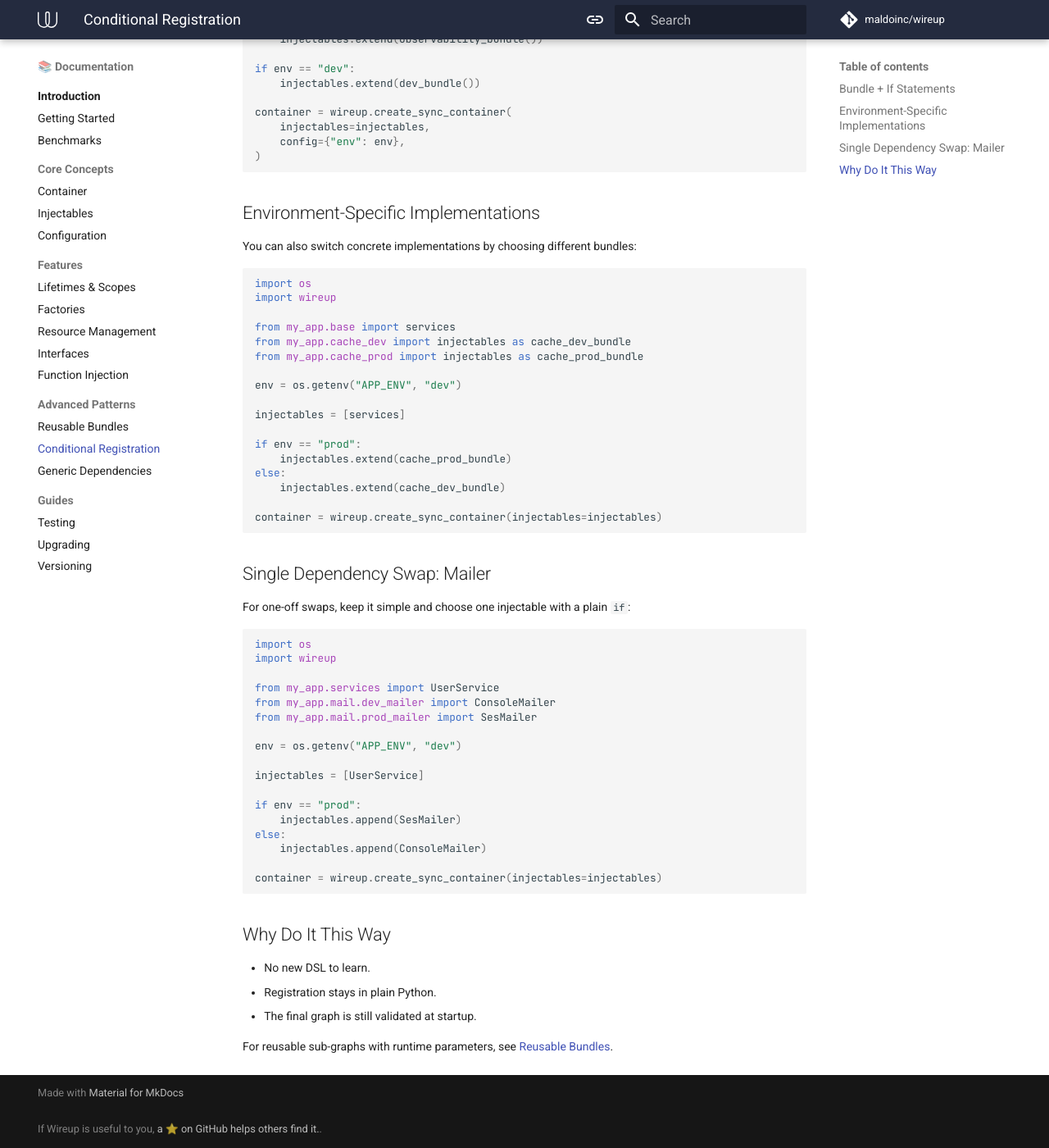
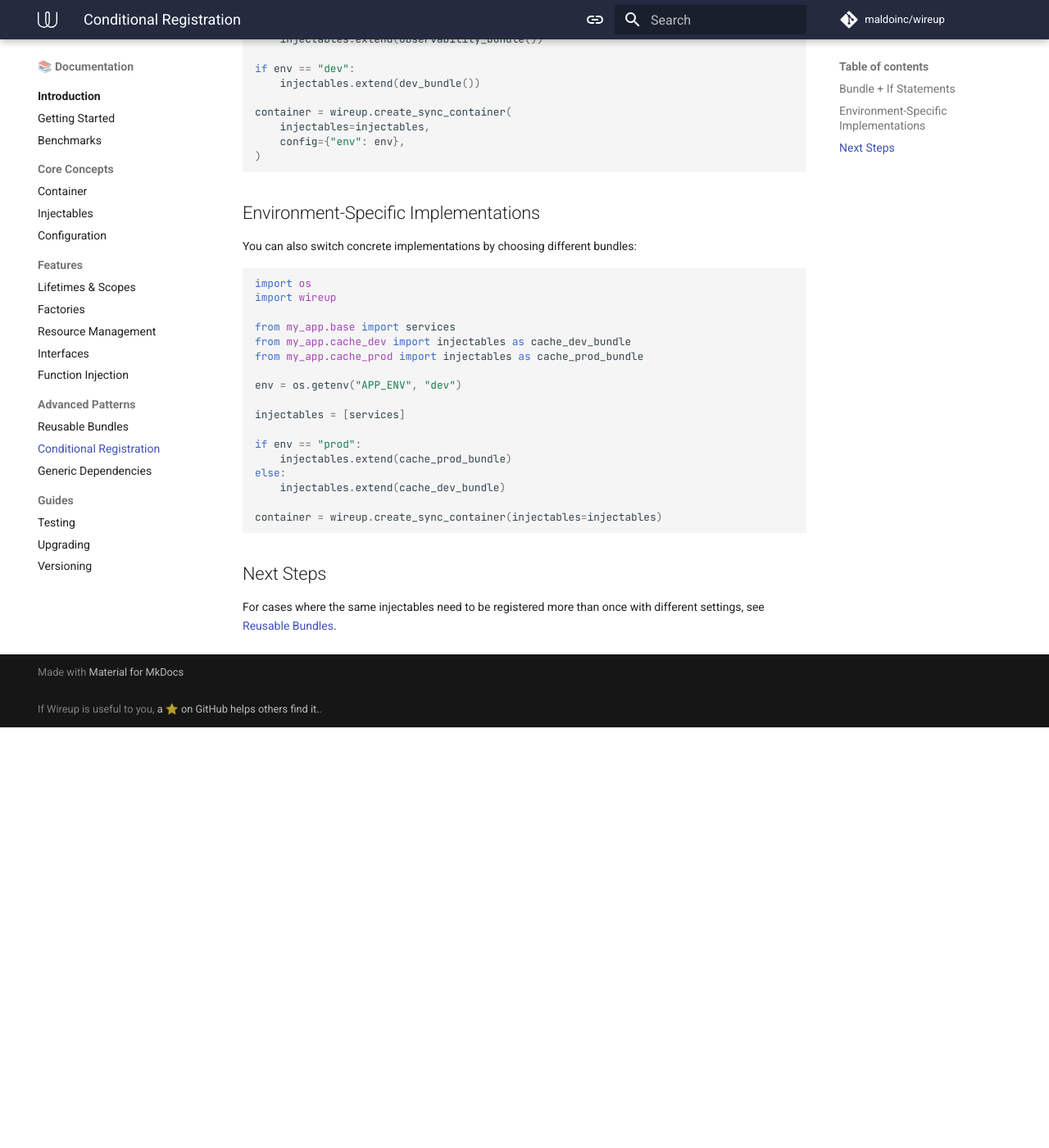
Before and after one commit to maldoinc/wireup, an MkDocs documentation site: the page built from docs/pages/conditional_registration.md, in a window 1280 px wide and 1400 px high, scrolled down 868 px. Shown: the whole window at 82% size. Built offline with MkDocs 1.6.1 and Material for MkDocs 9.7.7, drawn with Linux system fonts in a browser that asks for light colours; comment, search, counter and statistics services are not loaded; the version menu is left out; after the commit the page ends 1755 px from its top, so only the background shows below that.

Commit message:
Update docs

````diff
--- a/docs/pages/conditional_registration.md
+++ b/docs/pages/conditional_registration.md
@@ -72,34 +72,7 @@ else:
 container = wireup.create_sync_container(injectables=injectables)
 ```
 
-## Single Dependency Swap: Mailer
 
-For one-off swaps, keep it simple and choose one injectable with a plain `if`:
+## Next Steps
 
-```python
-import os
-import wireup
-
-from my_app.services import UserService
-from my_app.mail.dev_mailer import ConsoleMailer
-from my_app.mail.prod_mailer import SesMailer
-
-env = os.getenv("APP_ENV", "dev")
-
-injectables = [UserService]
-
-if env == "prod":
-    injectables.append(SesMailer)
-else:
-    injectables.append(ConsoleMailer)
-
-container = wireup.create_sync_container(injectables=injectables)
-```
-
-## Why Do It This Way
-
-- No new DSL to learn.
-- Registration stays in plain Python.
-- The final graph is still validated at startup.
-
-For reusable sub-graphs with runtime parameters, see [Reusable Bundles](reusable_bundles.md).
+For cases where the same injectables need to be registered more than once with different settings, see [Reusable Bundles](reusable_bundles.md).
````
Also changed, not shown: docs/pages/container.md (+2 -2 lines), docs/pages/injectables.md (+33 -32 lines), docs/pages/reusable_bundles.md (+1 -2 lines).
